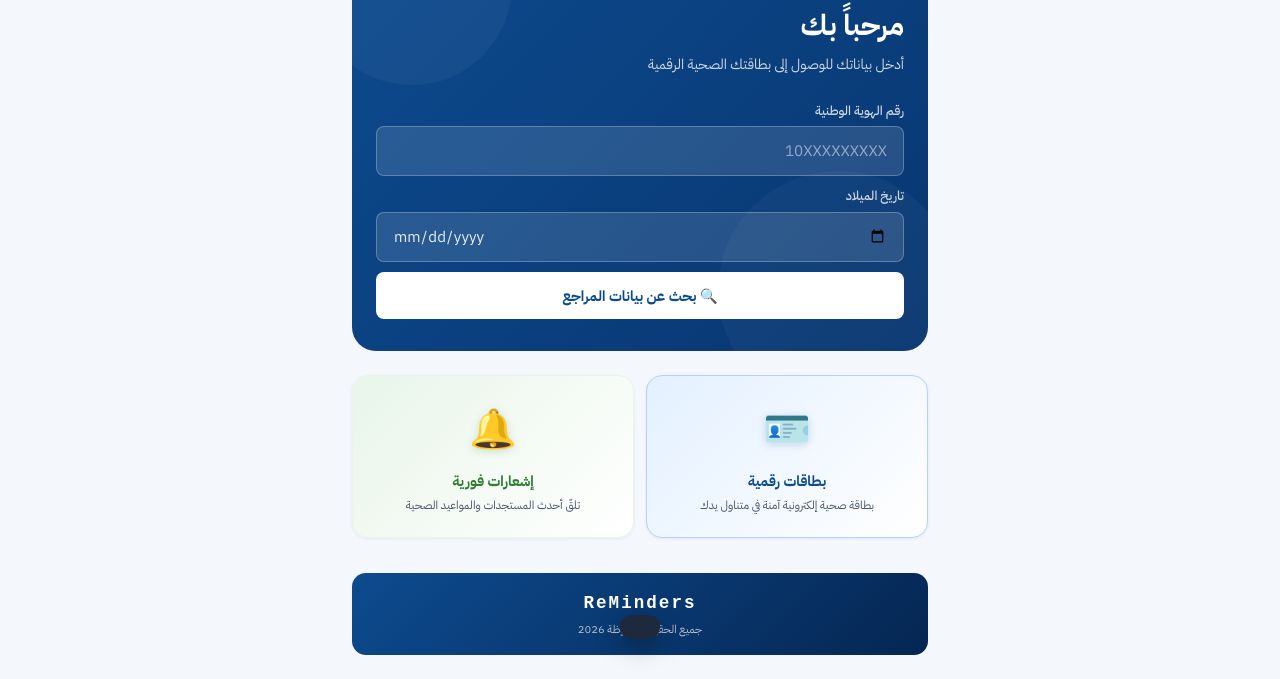
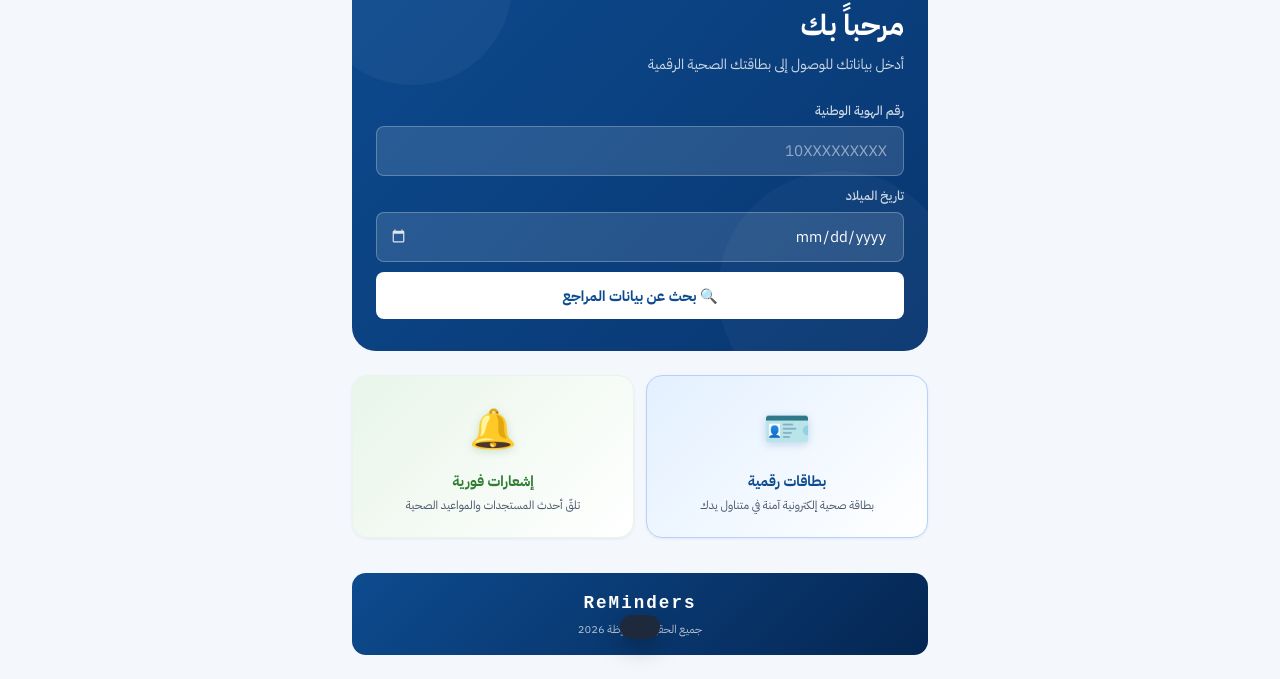
Before and after one commit to alettwadi1/Digital-Cards-PHCC, a plain HTML site: page index.html in a window 1280 px wide. Shown: the part 229-908 px from the top of the page. Drawn offline with nearby package versions, Linux system fonts and the light colour scheme; no server answers.

Commit message:
Add files via upload

```diff
--- a/index.html
+++ b/index.html
@@ -365,13 +365,31 @@
   -webkit-appearance: none;
   appearance: none;
   height: 50px;
+  padding: 0.75rem 1rem;
   line-height: 1.2;
-  color: rgba(255,255,255,0.9);
+  color: #fff;
+  text-align: right;
+  position: relative;
+}
+/* أيقونة التقويم بيضاء وفي جهة اليسار (RTL) */
+.search-form input[type=date]::-webkit-calendar-picker-indicator {
+  filter: invert(1) brightness(2);
+  opacity: 0.85;
+  cursor: pointer;
+  margin: 0;
+  position: absolute;
+  left: 12px;
 }
 .search-form input[type=date]::-webkit-date-and-time-value {
   text-align: right;
+  color: #fff;
+}
+/* لون نص التاريخ الفارغ */
+.search-form input[type=date]:not(:focus):invalid::-webkit-datetime-edit {
+  color: rgba(255,255,255,0.55);
+}
+.search-form input[type=date]::-webkit-datetime-edit {
   padding: 0;
-  margin: 0;
 }
 .search-form input:focus { background: rgba(255,255,255,0.18); border-color: rgba(255,255,255,0.5); box-shadow: none; }
 .btn-white { background: #fff; color: var(--primary); font-weight: 700; }
```
